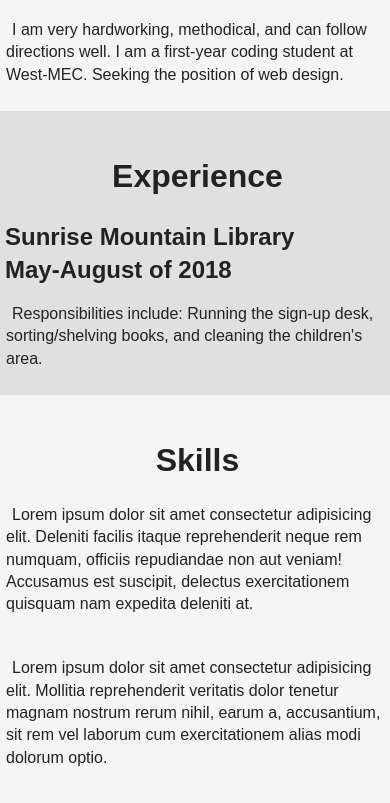
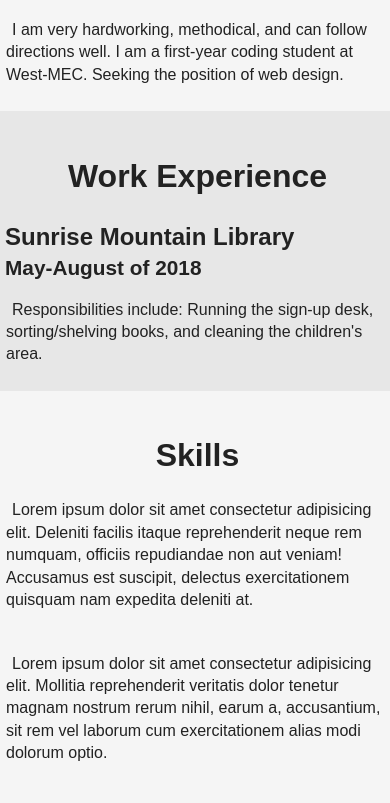
Before and after one commit to CWebdale006/new_portfolio, a plain HTML site: page index.html in a window 390 px wide. Shown: the part 901-1704 px from the top of the page. Drawn offline with nearby package versions, Linux system fonts and the light colour scheme; a web font is replaced by a local one.

Commit message:
Small Changes
Changed font size of repeated h2 elements. Changed the background color of even section elements.

```diff
--- a/css/styles.css
+++ b/css/styles.css
@@ -80,8 +80,6 @@ section#experience h2 {
     display: inline;
 }
 
-
-
 /*Moves the h1 of the first section down when the page is first viewed. */
 section:first-of-type article h1 {
     padding-top: 35px;
@@ -92,7 +90,7 @@ section:nth-of-type(odd) {
 }
 
 section:nth-of-type(even) {
-    background-color: rgb(224, 224, 224);
+    background-color: rgb(231, 231, 231);
 }
 
 div#fixedBackground {
@@ -208,7 +206,7 @@ div.col-1-2 {
     width: 50%;
 }
 
-/*Footer Style*/
+/*Footer Styles*/
 /*Continues the alternating background colors of the sections. */
 footer#contact {
     background-color: rgb(224, 224, 224)
@@ -220,6 +218,11 @@ footer#contact p:last-of-type {
     padding-bottom: 1.5vh;
 }
 
+/*Adds some distance between the icons and the text. */
+i.fa-home, i.fa-phone, i.fa-mobile, i.fa-envelope {
+    padding-right: 5px;
+}
+
 /*Mobile Design*/
 @media only screen and (max-width: 640px) {
     /*HTML and Body styles*/
@@ -227,12 +230,16 @@ footer#contact p:last-of-type {
         font-size: 1em;
     }
 
-    section#education h2 {
+    /* section#education h2 {
         text-decoration: underline;
-    }
+    } */
 
     section#achievements h2:nth-of-type(2) {
         font-size: 1.2em;
+    }
+
+    section#experience h2.subText{
+        font-size: 1.3em;
     }
 
     h1 {
@@ -243,6 +250,8 @@ footer#contact p:last-of-type {
         padding-left: 0px;
         font-size: .9em;
     }
+
+
 
     /*Navicon styles*/
     a#navicon {
--- a/index.html
+++ b/index.html
@@ -11,6 +11,7 @@
   <link rel="manifest" href="site.webmanifest" />
   <link rel="apple-touch-icon" href="icon.png" />
   <!-- Place favicon.ico in the root directory -->
+  <!--use a favicon of something that looks like a word document -->
 
   <link rel="stylesheet" href="css/normalize.css" />
   <link rel="stylesheet" href="css/main.css" />
@@ -80,10 +81,10 @@
       </div>
 
       <div class="col-2-3">
-        <h1>Experience</h1>
+        <h1>Work Experience</h1>
         <div class="row">
           <div class="col-1-2"><h2>Sunrise Mountain Library</h2></div>
-          <div class="col-1-2"><h2>May-August of 2018</h2></div>
+          <div class="col-1-2"><h2 class="subText">May-August of 2018</h2></div>
         </div>
 
         <p>Responsibilities include: Running the sign-up desk, sorting/shelving books, and cleaning the children's area.</p>
```
